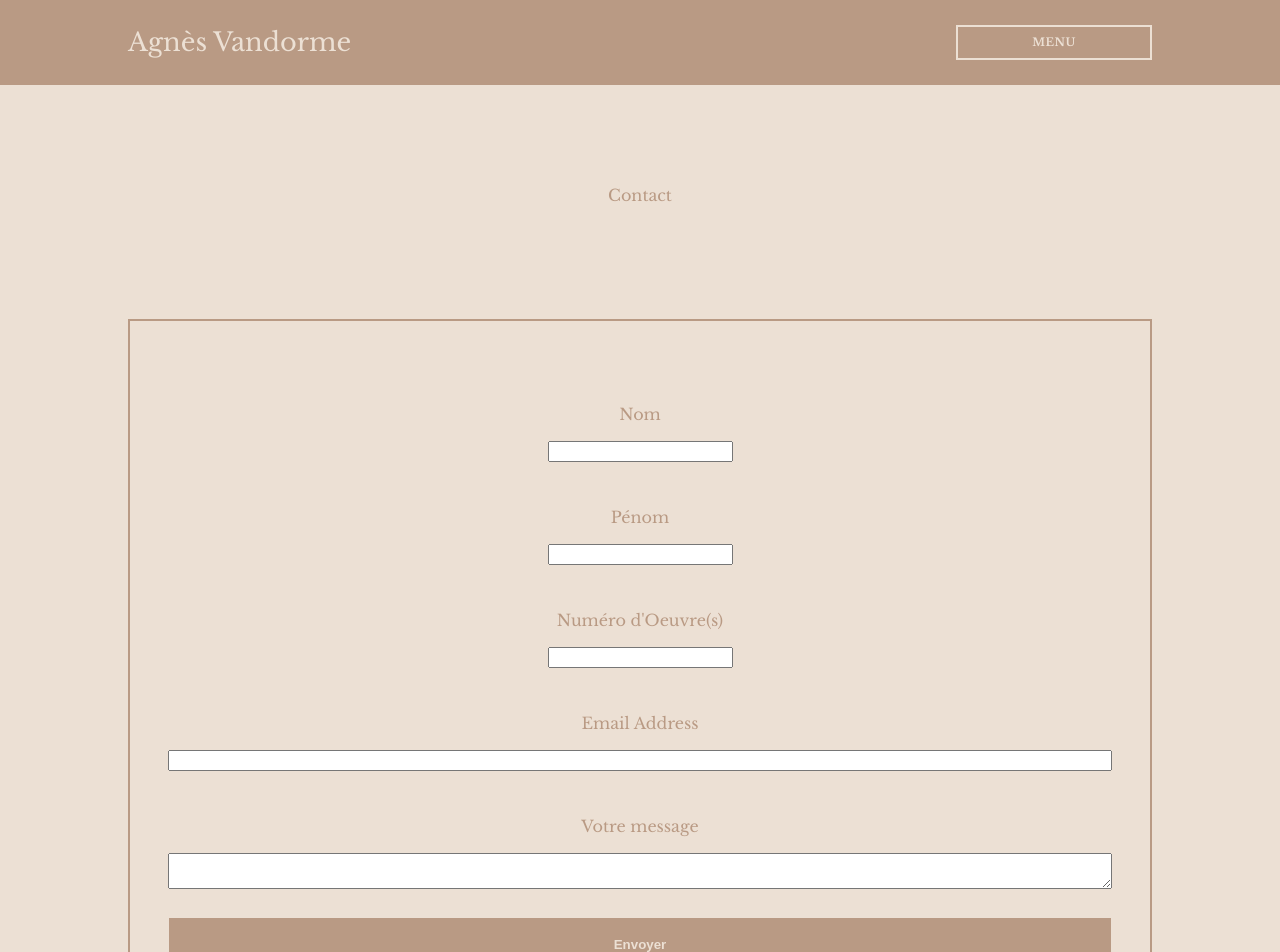
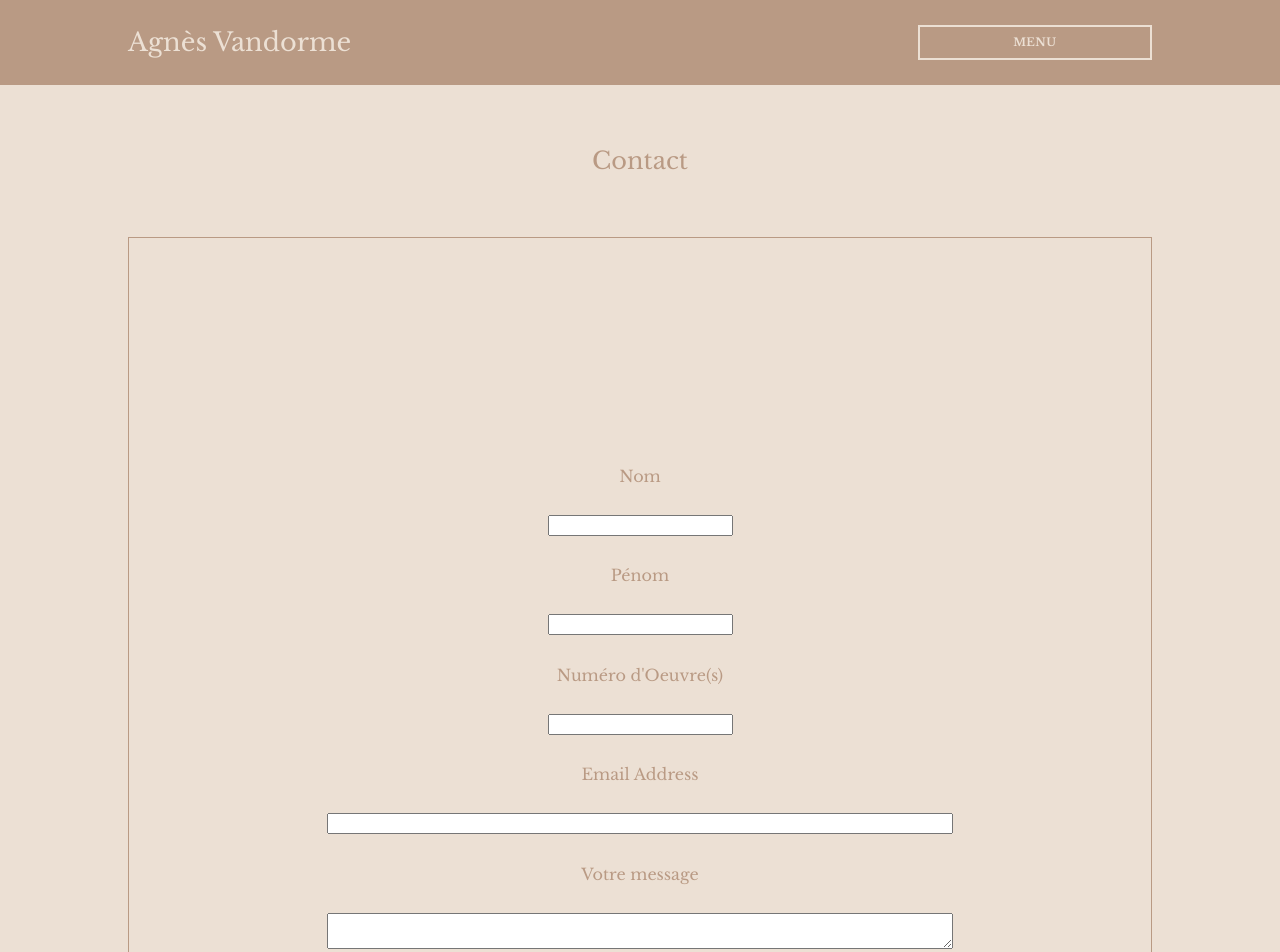
Before and after one commit to julien-leleu-YJS/Agnes-Vandorme, a React (Create React App) app: page /contact in a window 1280 px wide. Shown: the top 952 px of the page. Built offline with nearby package versions, Linux system fonts and the light colour scheme; a web font is replaced by a local one.

Commit message:
settings

```diff
--- a/src/composants/menuBurger/burger.scss
+++ b/src/composants/menuBurger/burger.scss
@@ -1,7 +1,7 @@
 .burger-container {
   background-color: #b99a84;
   border: 1px solid #ece0d4;
-  width: 15%;
+  width: 18%;
   display: flex;
   justify-content: center;
 }
--- a/src/pages/artist-web-galery/ArtistWebGalery.jsx
+++ b/src/pages/artist-web-galery/ArtistWebGalery.jsx
@@ -1,6 +1,7 @@
 import React from 'react';
 import PropTypes from 'prop-types';
 import './artistWebGalery.scss';
+import './tablette-artist-web-galery.scss';
 // le "link" de react router , permet de créer des chemin vers d'autre page
 import { Link } from 'react-router-dom';
 
--- a/src/pages/artist-web-galery/artistWebGalery.scss
+++ b/src/pages/artist-web-galery/artistWebGalery.scss
@@ -140,7 +140,6 @@
   width: 110%;
   padding-left: 10%;
   padding-right: 10%;
-  box-shadow: 1px 1px 1px #b99a84;
 }
 .space {
   margin-top: 10%;
--- /dev/null
+++ b/src/pages/artist-web-galery/tablette-artist-web-galery.scss
@@ -0,0 +1,19 @@
+@media screen and (min-width: 768px) {
+  .title-tableaux {
+    margin-top: 15%;
+    color: #b99a84;
+    font-size: 1.6rem;
+  }
+  .link-tableau {
+    text-decoration: none;
+    color: #b99a84;
+    border: 2px solid #b99a84;
+    padding-bottom: 1%;
+    padding-top: 1%;
+    width: 110%;
+    font-size: 1.3rem;
+    padding-left: 10%;
+    padding-right: 10%;
+    box-shadow: 1px 1px 100px #b99a84;
+  }
+}
--- a/src/pages/contact/Contact.jsx
+++ b/src/pages/contact/Contact.jsx
@@ -2,6 +2,7 @@
 import React from 'react';
 import { useForm, ValidationError } from '@formspree/react';
 import './contact.scss';
+import './tabletteContact.scss';
 // utiliser ce plug-in pour le formulaire de contact https://formspree.io/login
 
 function Contact() {
@@ -41,6 +42,7 @@ function Contact() {
         />
         <label className="title-input" htmlFor="message">
           Votre message
+
         </label>
         <textarea
           id="message"
--- /dev/null
+++ b/src/pages/contact/tabletteContact.scss
@@ -0,0 +1,36 @@
+@media screen and (min-width: 768px) {
+  .title-contact {
+    margin-top: 5%;
+    margin-bottom: 5%;
+
+    color: #b99a84;
+    font-size: 1.5rem;
+  }
+  .form-container {
+    display: flex;
+    flex-direction: column;
+    justify-content: center;
+    margin-bottom: 9.5%;
+    border: 1px solid #b99a84;
+    margin-left: 10%;
+    margin-right: 10%;
+    background-color: #ece0d4;
+    padding: 15.5%;
+    color: #b99a84;
+  }
+  .title-input {
+    margin-top: 5%;
+    margin-bottom: 5%;
+  }
+  .input {
+  }
+  .submit {
+    margin-top: 3%;
+    margin-bottom: 5%;
+    background-color: #b99a84;
+    border: 1px solid #ece0d4;
+    padding: 2%;
+    color: #ece0d4;
+    font-weight: bold;
+  }
+}
--- a/src/pages/work-art/WorkArt.jsx
+++ b/src/pages/work-art/WorkArt.jsx
@@ -2,6 +2,7 @@ import React from 'react';
 import { Navigate } from 'react-router';
 import Proptypes from 'prop-types';
 import './workArt.scss';
+import './tabletteWorkArt.scss';
 
 // ici la construction dynamique de la page work art
 // qui fait appelle à la pseudo bdd data.js
--- /dev/null
+++ b/src/pages/work-art/tabletteWorkArt.scss
@@ -0,0 +1,18 @@
+@media screen and (min-width: 768px) {
+  .home-container {
+    color: #b99a84;
+  }
+  .groupe-title {
+    display: flex;
+    flex-direction: row;
+    justify-content: space-evenly;
+    margin-top: 10%;
+    margin-bottom: 5%;
+    font-size: 1.6rem;
+  }
+
+  .description-work {
+    margin-bottom: 15%;
+    font-size: 1.4rem;
+  }
+}
```
